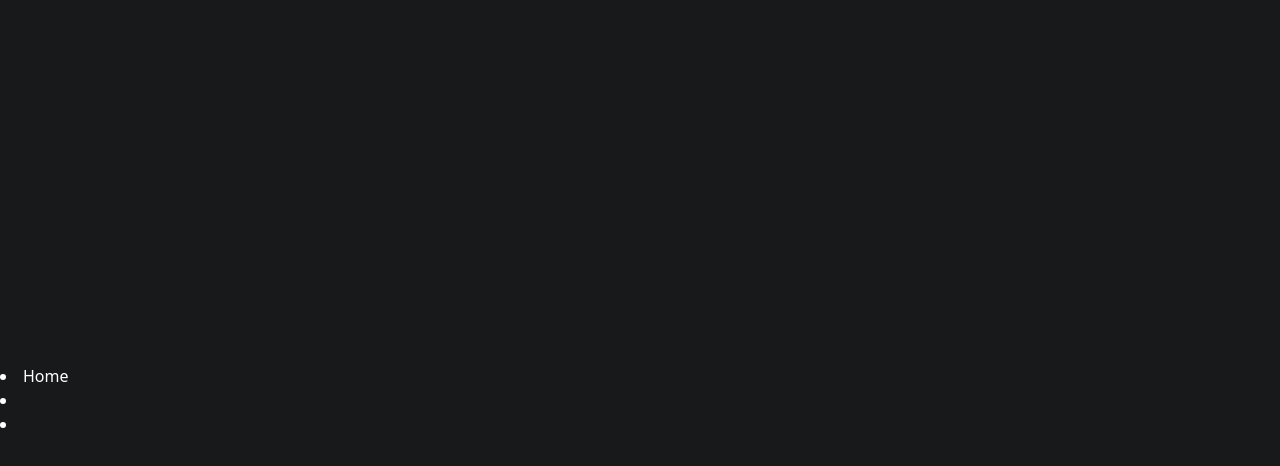
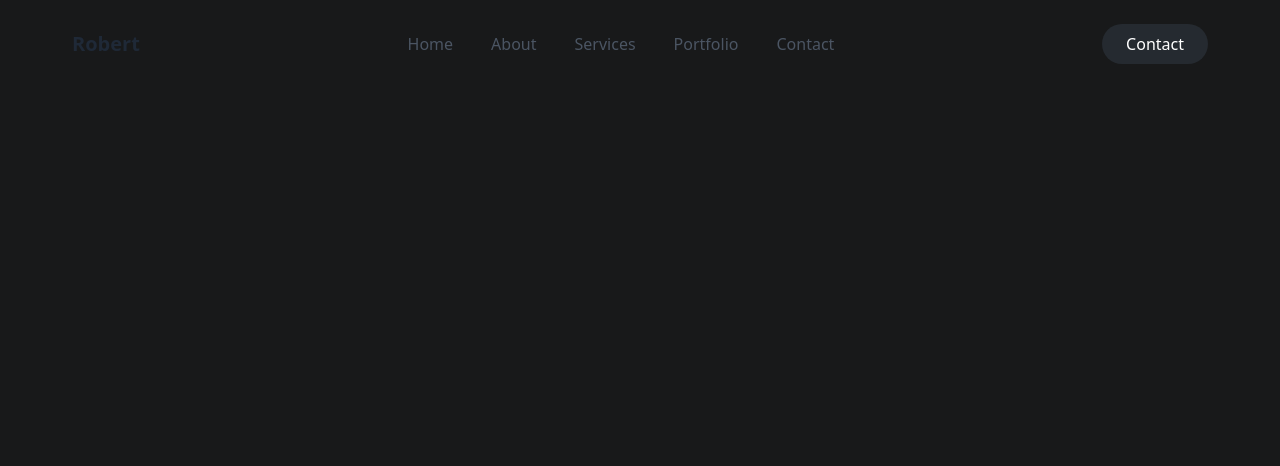
Before and after one commit to web4389/My-Portfolio, a React (Vite) app: page / in a window 1280 px wide. Shown: the top 466 px of the page. Built offline with nearby package versions, Linux system fonts and the light colour scheme.

Commit message:
Create Navbar and HeroSection

```diff
--- /dev/null
+++ b/src/components/HeroSection.jsx
@@ -0,0 +1,101 @@
+import React, { useEffect, useRef } from "react";
+import "../utils/css/heroSection.css";
+
+import MyPic from "../assets/images/MyPicForFirstSection.png";
+
+const HeroSection = () => {
+  const sectionRef = useRef(null);
+
+  // Function to handle the intersection and apply animation
+  useEffect(() => {
+    const observer = new IntersectionObserver(
+      ([entry]) => {
+        if (entry.isIntersecting) {
+          sectionRef.current.classList.add("animate-fadeIn");
+        }
+      },
+      { threshold: 0.1 }
+    );
+
+    observer.observe(sectionRef.current);
+  }, []);
+  return (
+    <section
+      ref={sectionRef}
+      className="bg-white max-md:py-[120px] md:py-[200px] flex justify-center items-center"
+      id="heroSection"
+      style={{ minHeight: "100vh" }}
+    >
+      <div className="container mx-auto flex flex-col-reverse md:flex-row items-center max-[1030px]:px-4 min-[1030px]:px-24">
+        {/* Left Side: Text Content */}
+        <div className="text-center md:text-left md:w-1/2 gap-y-10 leading-[24px]">
+          <h1 className="text-3xl md:text-5xl md:leading-[60px] font-bold text-gray-800 min-[1000px]:pr-16 min-[1100px]:pr-20 min-[1280px]:pr-44">
+            Hello, I'm <span className="text-orange-500">Shilok</span> a Web
+            Developer
+          </h1>
+          <p className="my-8 text-gray-600 lg:max-w-[90%]">
+            A dedicated UI/UX designer with a passion for creating digital
+            experiences that not only look beautiful but also function
+            seamlessly.
+          </p>
+          <button className="bg-[#252a30] text-white font-medium px-6 py-3 rounded-full hover:bg-orange-500 transition duration-300">
+            Get Started
+          </button>
+        </div>
+
+        {/* Right Side: Image and Info */}
+        <div className="relative md:w-1/2 flex justify-center md:justify-end mb-6 md:mb-0">
+          <div className="relative imgBg lg:flex lg:items-center lg:gap-x-9">
+            <img
+              src={MyPic}
+              alt="Profile"
+              className="rounded-full lg:w-[380px] max-lg:w-[320px] shadow-2xl"
+            />
+            <div className="max-lg:hidden text-end flex flex-col gap-y-[56px]">
+              <div>
+                <h1 className="font-bold text-gray-700 text-3xl pb-2">12</h1>
+                <p className="text-gray-600 text-[15px] opacity-75">
+                  Years Of Experience
+                </p>
+              </div>
+              <div className="">
+                <h1 className="font-bold text-gray-800 text-3xl pb-2">100%</h1>
+                <p className="text-gray-600 text-[15px] opacity-75">
+                  Client On Worldwide
+                </p>
+              </div>
+              <div className="">
+                <h1 className="font-bold text-gray-800 text-3xl pb-2">19</h1>
+                <p className="text-gray-600 text-[15px] opacity-75">
+                  Projects Done
+                </p>
+              </div>
+            </div>
+            <div className="lg:hidden">
+              <div className="absolute top-0 left-0 w-[70px] h-[70px] bg-orange-500 rounded-full flex items-center justify-center">
+                <span className="text-white font-bold text-xl">6Mo+</span>
+              </div>
+              <div className="absolute bottom-0 left-0 w-[70px] h-[70px] bg-white shadow-lg rounded-full flex items-center justify-center">
+                <span className="text-gray-800 font-semibold">19+</span>
+              </div>
+            </div>
+          </div>
+        </div>
+      </div>
+
+      {/* Background Patterns */}
+      <div
+        className={`absolute top-[30vh] left-[10vw] w-32 h-32 max-md:w-20 max-md:h-20 bg-[#da8195] rounded-full opacity-[7%]`}
+      ></div>
+
+      <div
+        className={`absolute top-[50vh] right-[17vw] max-md:w-20 max-md:h-20 w-32 h-32 bg-[#da8195] rounded-full opacity-[7%]`}
+      ></div>
+      <div
+        className={`absolute top-[22vh] right-[17vw] max-md:w-20 max-md:h-20 w-32 h-32 bg-[#da8195] rounded-full opacity-[4%]`}
+      ></div>
+    </section>
+  );
+};
+
+export default HeroSection;
--- a/src/components/Navbar.jsx
+++ b/src/components/Navbar.jsx
@@ -1,10 +1,86 @@
+import React, { useState } from "react";
+
 const Navbar = () => {
+  const [isOpen, setIsOpen] = useState(false);
+
   return (
-    <div>
-      <li>Home</li>
-      <li></li>
-      <li></li>
-    </div>
+    <header className="bg-transparent px-12 max-md:px-0 mt-2 w-[100%] absolute top-0 z-10">
+      <nav className="container mx-auto px-6 py-3 flex justify-between items-center">
+        <a href="/" className="text-xl font-semibold text-gray-800">
+          Robert
+        </a>
+        <div className="flex min-[901px]:hidden hover:cursor-pointer">
+          <a
+            onClick={() => setIsOpen(!isOpen)}
+            className="text-gray-800 focus:outline-none"
+          >
+            <svg
+              fill="none"
+              viewBox="0 0 24 24"
+              stroke="currentColor"
+              className="h-6 w-6"
+            >
+              {isOpen ? (
+                <path
+                  strokeLinecap="round"
+                  strokeLinejoin="round"
+                  strokeWidth={2}
+                  d="M6 18L18 6M6 6l12 12"
+                />
+              ) : (
+                <path
+                  strokeLinecap="round"
+                  strokeLinejoin="round"
+                  strokeWidth={2}
+                  d="M4 6h16M4 12h16M4 18h16"
+                />
+              )}
+            </svg>
+          </a>
+        </div>
+        <div
+          className={`${
+            isOpen
+              ? "flex bg-[#252a30] text-white py-4"
+              : "hidden text-gray-600"
+          } max-[900px]:absolute max-[900px]:items-center max-[900px]:flex-col max-[900px]:top-full max-[900px]:left-0 max-[900px]:w-full max-[900px]:shadow-md min-[900px]:static min-[901px]:flex min-[900px]:flex-row min-[900px]:space-x-4 min-[900px]:shadow-none`}
+        >
+          <a
+            href="#home"
+            className="px-[11px] py-3 hover:text-orange-500 transition duration-300 min-[900px]:hover:bg-transparent"
+          >
+            Home
+          </a>
+          <a
+            href="#about"
+            className="px-[11px] py-3 hover:text-orange-500 transition duration-300 min-[900px]:hover:bg-transparent"
+          >
+            About
+          </a>
+          <a
+            href="#services"
+            className="px-[11px] py-3 hover:text-orange-500 transition duration-300 min-[900px]:hover:bg-transparent"
+          >
+            Services
+          </a>
+          <a
+            href="#portfolio"
+            className="px-[11px] py-3 hover:text-orange-500 transition duration-300 min-[900px]:hover:bg-transparent"
+          >
+            Portfolio
+          </a>
+          <a
+            href="#contact"
+            className="px-[11px] py-3 hover:text-orange-500 transition duration-300 min-[900px]:hover:bg-transparent"
+          >
+            Contact
+          </a>
+        </div>
+        <button className="bg-[#252a30] font-medium  text-white px-6 py-2 rounded-full hover:bg-orange-500 transition duration-300 max-[900px]:hidden">
+          Contact
+        </button>
+      </nav>
+    </header>
   );
 };
 
--- /dev/null
+++ b/src/utils/css/heroSection.css
@@ -0,0 +1,38 @@
+#heroSection {
+  -webkit-animation: swing-in-top-bck 1s cubic-bezier(0.175, 0.885, 0.32, 1.275)
+    both;
+  animation: swing-in-top-bck 1s cubic-bezier(0.175, 0.885, 0.32, 1.275) both;
+}
+
+@-webkit-keyframes swing-in-top-bck {
+  0% {
+    -webkit-transform: rotateX(70deg);
+    transform: rotateX(70deg);
+    -webkit-transform-origin: top;
+    transform-origin: top;
+    opacity: 0;
+  }
+  100% {
+    -webkit-transform: rotateX(0deg);
+    transform: rotateX(0deg);
+    -webkit-transform-origin: top;
+    transform-origin: top;
+    opacity: 1;
+  }
+}
+@keyframes swing-in-top-bck {
+  0% {
+    -webkit-transform: rotateX(70deg);
+    transform: rotateX(70deg);
+    -webkit-transform-origin: top;
+    transform-origin: top;
+    opacity: 0;
+  }
+  100% {
+    -webkit-transform: rotateX(0deg);
+    transform: rotateX(0deg);
+    -webkit-transform-origin: top;
+    transform-origin: top;
+    opacity: 1;
+  }
+}
```
